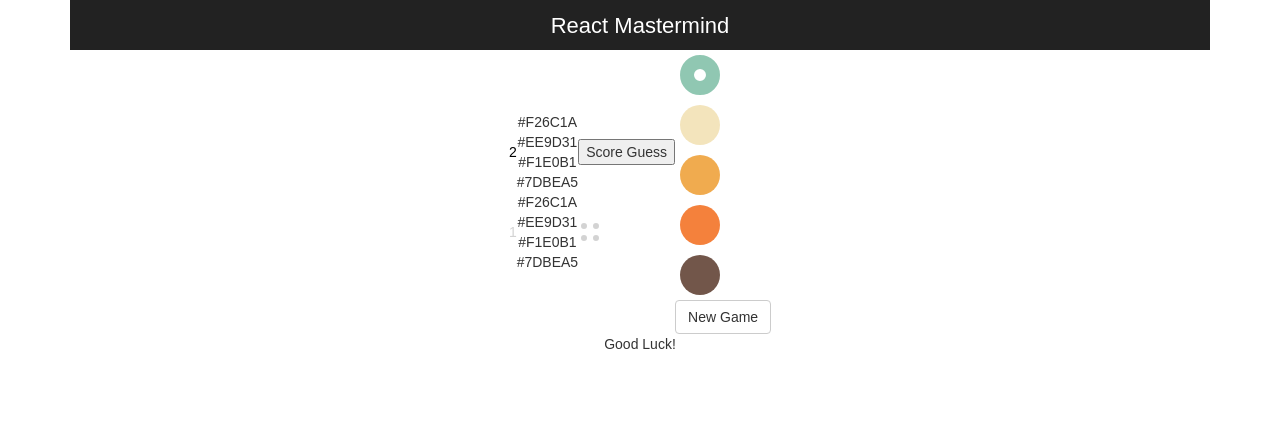
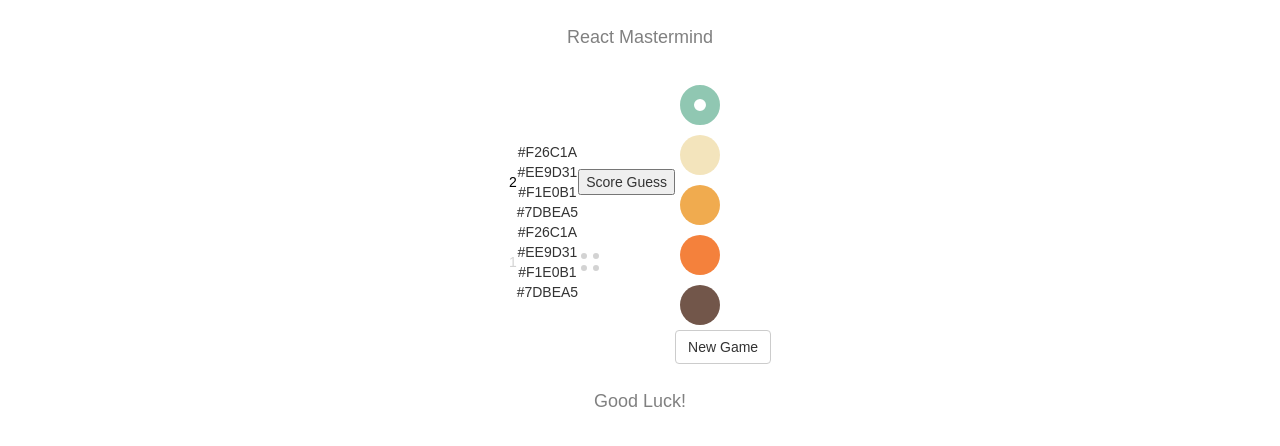
Before and after one commit to needimf/react-mastermind, a React (Create React App) app: page / in a window 1280 px wide. Shown: the top 446 px of the page. Built offline with nearby package versions, Linux system fonts and the light colour scheme.

Commit message:
Added styling to header and footer on App.js.

```diff
--- a/src/App.css
+++ b/src/App.css
@@ -2,23 +2,14 @@
   text-align: center;
 }
 
-.App-header {
-  background-color: #222;
-  height: 50px;
-  padding: 10px;
-  color: white;
-  font-size: 22px;
-  text-align: center;
-}
-
-.App-game-screen {
+.App-game {
   display: flex;
   flex-flow: row nowrap;
   align-items: center;
   justify-content: center;
 }
 
-.App-game-controls {
+.App-controls {
   display: flex;
   flex-flow: column nowrap;
   align-items: space-between;
--- a/src/App.js
+++ b/src/App.js
@@ -4,6 +4,15 @@ import './App.css';
 import GameBoard from './components/GameBoard/GameBoard';
 import ColorPicker from './components/ColorPicker/ColorPicker';
 import NewGameButton from './components/NewGameButton/NewGameButton';
+
+let headFootStyle = {
+  height: 50,
+  padding: 10,
+  margin: '15px 0',
+  color: 'grey',
+  fontSize: 18,
+  textAlign: 'center'
+};
 
 class App extends Component {
   constructor(props) {
@@ -42,18 +51,21 @@ class App extends Component {
     let winTries = this.getWinTries();
     return (
       <div className="App">
-        <header className="App-header">React Mastermind</header>
-        <div className="App-game-screen">
+        <header style={headFootStyle}>React Mastermind</header>
+        <div className="App-game">
           <GameBoard
             guesses={this.state.guesses}
             colors={this.state.colors}
           />
-          <div className="App-game-controls">
-            <ColorPicker colors={this.state.colors} selColorIdx={this.state.selColorIdx} />
+          <div className="App-controls">
+            <ColorPicker
+              colors={this.state.colors}
+              selColorIdx={this.state.selColorIdx}
+            />
             <NewGameButton />
           </div>
         </div>
-        <footer>{(winTries ? `You Won in ${winTries} Guesses!` : 'Good Luck!')}</footer>
+        <footer style={headFootStyle}>{(winTries ? `You Won in ${winTries} Guesses!` : 'Good Luck!')}</footer>
       </div>
     );
   }
```
